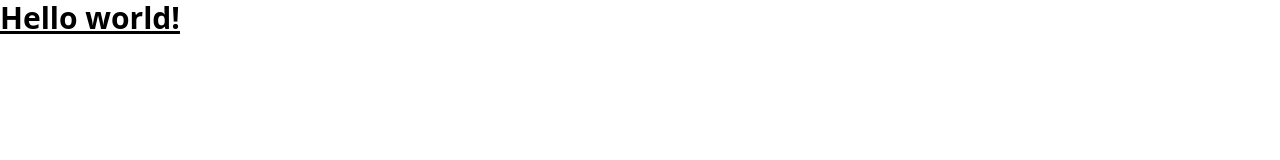
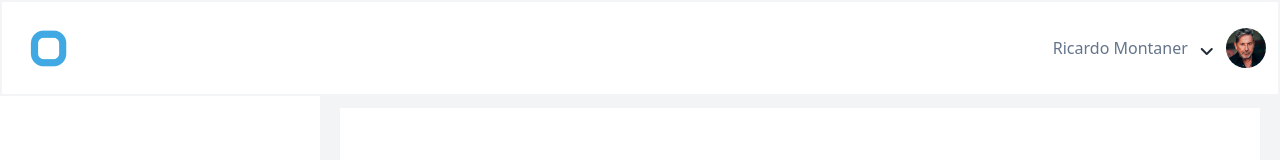
Before and after one commit to Firehun/Travel-Agency, a website: page src/index.html in a window 1280 px wide. Drawn offline with Linux system fonts and the light colour scheme.

Commit message:
Added Navbar and content Grid

```diff
--- a/src/index.html
+++ b/src/index.html
@@ -7,9 +7,43 @@
   <link rel="stylesheet" href="https://cdnjs.cloudflare.com/ajax/libs/font-awesome/6.3.0/css/all.min.css">
 </head>
 <body>
-  <h1 class="text-3xl font-bold underline">
-    Hello world!
-  </h1>
+    <div class="bg-gray-100 h-screen">
+        <!-- Nav Bar -->
+        <div class="navbar bg-white border-2 border-gray-100 h-24">
+            <div class="flex-1">
+            <img class="btn btn-ghost normal-case text-xl" src="./images/logo.png" alt="logo"></img>
+            </div>
+            <div class="flex-none ">
+                <p class="flex text-base font-medium text-slate-500">Ricardo Montaner</p>
+                <div class="dropdown dropdown-end">
+                    <i tabindex="0" class="pl-3 pr-1 pt-2 fa fa-angle-down align-middle" aria-hidden="true"></i>
+                    <label tabindex="0" class="btn btn-ghost btn-circle align-middle avatar">
+                        <div class="w-10 rounded-full">
+                            <img src="./images/ricardo.jpg"/>
+                        </div>
+
+                    </label>
+                    <ul tabindex="0" class="menu menu-compact dropdown-content mt-3 p-2 shadow bg-white rounded-box w-52">
+                    <li><a class="justify-between">Profile</a></li>
+                    <li><a>Settings</a></li>
+                    <li><a>Logout</a></li>
+                    </ul>
+                </div>
+            </div>
+        </div>
+        <!-- Nav Bar Ends -->
+        <!-- Grid Begins -->
+        <div class="grid grid-cols-4 h-screen">
+            <!-- Left Sidebar -->
+            <div id="sidebar" class="col-span-1 bg-white ">
+
+            </div>
+            <!-- Content -->
+            <div class="col-span-3  mr-5 ml-5 mt-3 bg-white" >
+
+            </div>
+        </div>
+    </div>
 </body>
 <script src="app.js"></script>
 </html>
```
Also changed, not shown: dist/output.css, src/images/logo.png (added), src/images/man-photo.jpg (added), src/images/ricardo.jpg (added).
